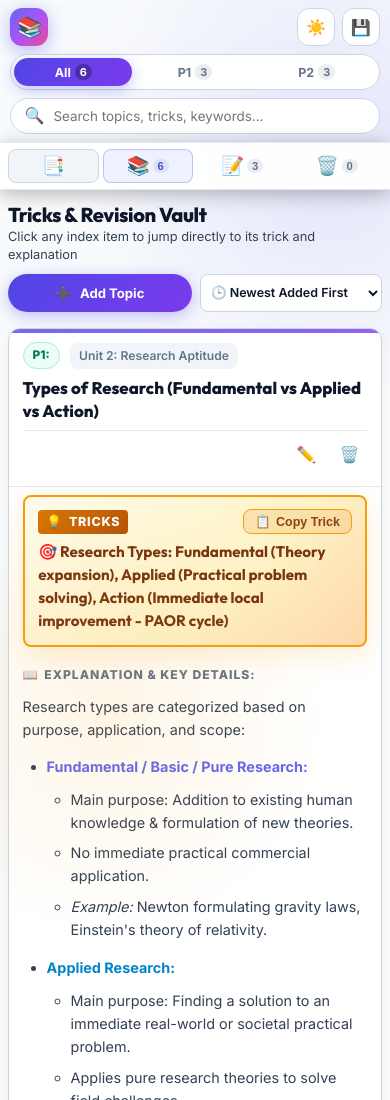
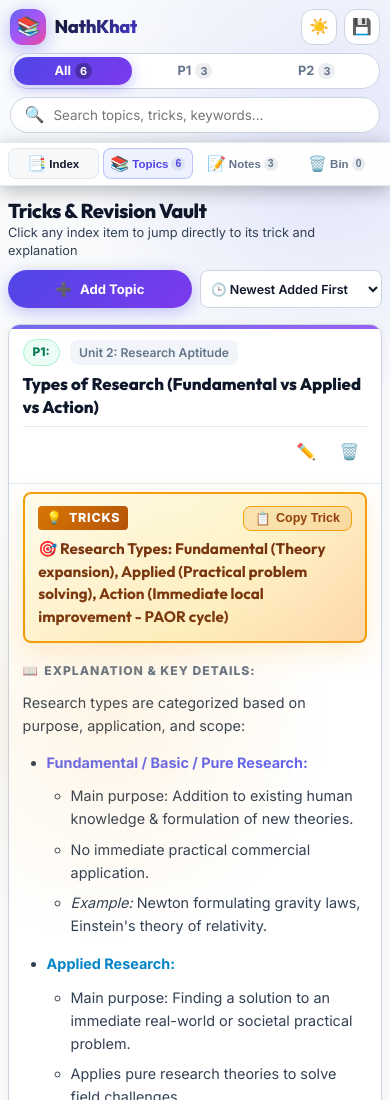
Before and after one commit to SafuraPatel/nathkhat-tricks, a plain HTML site: page index.html in a window 390 px wide. Shown: the top 1100 px of the page. Drawn offline with Linux system fonts and the light colour scheme.

Commit message:
Fix mobile view: cache busting, fail-safe seed data hydration, single-line tabs and crisp branded header

```diff
--- a/css/style.css
+++ b/css/style.css
@@ -542,14 +542,21 @@ body::after {
   display: none;
   align-items: center;
   gap: 0.4rem;
-  padding: 6px 12px;
-  border-radius: var(--radius-sm);
-  background: var(--bg-surface-elevated);
-  border: 1px solid var(--border-card);
-  color: var(--text-main);
-  font-size: 0.82rem;
+  padding: 8px 14px;
+  border-radius: var(--radius-md);
+  background: rgba(148, 163, 184, 0.08);
+  border: 1px solid var(--border-subtle);
+  color: var(--text-main);
+  font-size: 0.88rem;
   font-weight: 700;
   cursor: pointer;
+  transition: var(--transition);
+}
+
+.sidebar-toggle-btn:hover {
+  background: rgba(148, 163, 184, 0.16);
+  border-color: var(--primary);
+  color: var(--primary);
 }
 
 .stats-pill {
@@ -1958,7 +1965,7 @@ html, body {
       "filters filters"
       "search search" !important;
     gap: 0.5rem 0.5rem !important;
-    padding: 0.5rem 0.65rem !important;
+    padding: 0.55rem 0.65rem !important;
     width: 100% !important;
     max-width: 100vw !important;
     box-sizing: border-box !important;
@@ -1968,20 +1975,35 @@ html, body {
     grid-area: brand !important;
     display: flex !important;
     align-items: center !important;
-    gap: 0 !important;
+    gap: 0.5rem !important;
     min-width: 0 !important;
     cursor: pointer !important;
   }
 
-  /* Show ONLY icon in Header brand on mobile */
+  /* Display Brand Name & Icon on Mobile (hide long tagline only) */
   .brand-text-col {
+    display: flex !important;
+    flex-direction: column !important;
+    justify-content: center !important;
+    min-width: 0 !important;
+  }
+
+  .brand-name {
+    font-size: 1.15rem !important;
+    line-height: 1.1 !important;
+    font-weight: 800 !important;
+    letter-spacing: -0.02em !important;
+    white-space: nowrap !important;
+  }
+
+  .brand-tagline {
     display: none !important;
   }
 
   .brand-icon-box {
-    width: 38px !important;
-    height: 38px !important;
-    font-size: 1.25rem !important;
+    width: 36px !important;
+    height: 36px !important;
+    font-size: 1.2rem !important;
     flex-shrink: 0 !important;
   }
 
@@ -1994,8 +2016,8 @@ html, body {
   }
 
   .btn-icon {
-    width: 38px !important;
-    height: 38px !important;
+    width: 36px !important;
+    height: 36px !important;
     font-size: 1rem !important;
     flex-shrink: 0 !important;
   }
@@ -2016,7 +2038,7 @@ html, body {
     min-width: 0 !important;
     justify-content: center !important;
     padding: 6px 4px !important;
-    font-size: 0.78rem !important;
+    font-size: 0.8rem !important;
     gap: 4px !important;
     box-sizing: border-box !important;
   }
@@ -2043,7 +2065,7 @@ html, body {
     display: none !important;
   }
 
-  /* Sticky Navigation Bar: Show ONLY icons & badges on mobile */
+  /* Sticky Navigation Bar: Single-Line 4 Tabs on Mobile */
   .top-sticky-wrapper {
     position: static !important;
     box-shadow: none !important;
@@ -2079,7 +2101,12 @@ html, body {
   }
 
   .tab-label {
-    display: none !important;
+    display: inline-block !important;
+    font-size: 0.72rem !important;
+    font-weight: 700 !important;
+    white-space: nowrap !important;
+    overflow: hidden !important;
+    text-overflow: ellipsis !important;
   }
 
   .nav-tab-btn, .sidebar-toggle-btn {
@@ -2090,19 +2117,37 @@ html, body {
     justify-content: center !important;
     gap: 3px !important;
     padding: 7px 2px !important;
-    font-size: 1.05rem !important;
+    font-size: 0.82rem !important;
     border-radius: var(--radius-sm) !important;
     box-sizing: border-box !important;
+    border: 1px solid transparent !important;
+    background: transparent !important;
+  }
+
+  .sidebar-toggle-btn {
+    background: rgba(148, 163, 184, 0.08) !important;
+    border-color: var(--border-subtle) !important;
+    color: var(--text-main) !important;
+  }
+
+  .nav-tab-btn.active {
+    color: var(--primary) !important;
+    background: var(--primary-light) !important;
+    border-color: rgba(99, 102, 241, 0.35) !important;
   }
 
   .tab-icon {
-    font-size: 1.15rem !important;
+    font-size: 0.95rem !important;
     line-height: 1 !important;
+    flex-shrink: 0 !important;
   }
 
   .tab-badge {
-    font-size: 0.7rem !important;
-    padding: 1px 5px !important;
+    font-size: 0.65rem !important;
+    padding: 1px 4px !important;
+    border-radius: 999px !important;
+    line-height: 1.2 !important;
+    flex-shrink: 0 !important;
   }
 
   /* Main Stage on Mobile: 100% fluid, zero overflow */
--- a/index.html
+++ b/index.html
@@ -16,7 +16,7 @@
     rel="stylesheet">
 
   <!-- Main Stylesheet -->
-  <link rel="stylesheet" href="css/style.css">
+  <link rel="stylesheet" href="css/style.css?v=2.2">
 </head>
 
 <body>
@@ -92,12 +92,12 @@
 
         <button type="button" class="nav-tab-btn active" data-view="topicsView" id="tabTopicsView" role="tab" title="Topics &amp; Tricks">
           <span class="tab-icon">📚</span>
-          <span class="tab-label">Topics &amp; Tricks</span>
+          <span class="tab-label">Topics</span>
           <span class="tab-badge" id="activeTopicsBadge">0</span>
         </button>
         <button type="button" class="nav-tab-btn" data-view="notepadView" id="tabNotepadView" role="tab" title="Notepad">
           <span class="tab-icon">📝</span>
-          <span class="tab-label">Notepad</span>
+          <span class="tab-label">Notes</span>
           <span class="tab-badge" id="notesCountBadge">0</span>
         </button>
         <button type="button" class="nav-tab-btn" data-view="binView" id="tabBinView" role="tab" title="Recycle Bin">
@@ -531,8 +531,8 @@
   <div class="toast-container" id="toastContainer" aria-live="polite"></div>
 
   <!-- Application Logic Scripts -->
-  <script src="js/seed-data.js"></script>
-  <script src="js/app.js"></script>
+  <script src="js/seed-data.js?v=2.2"></script>
+  <script src="js/app.js?v=2.2"></script>
 </body>
 
 </html>
--- a/js/app.js
+++ b/js/app.js
@@ -146,6 +146,7 @@ const DOM = {
    ========================================================================== */
 
 function initApp() {
+  try {
     loadStoredData();
     setupEventListeners();
     applyTheme(STATE.theme);
@@ -154,6 +155,9 @@ function initApp() {
     renderTopics();
     renderNotepad();
     renderBin();
+  } catch (err) {
+    console.error('NathKhat initialization error:', err);
+  }
 }
 
 function loadStoredData() {
@@ -170,13 +174,20 @@ function loadStoredData() {
   if (savedTopics) {
     try {
       STATE.topics = JSON.parse(savedTopics);
+      if (!Array.isArray(STATE.topics) || STATE.topics.length === 0) {
+        if (typeof SEED_TOPICS !== 'undefined' && SEED_TOPICS.length > 0) {
+          STATE.topics = [...SEED_TOPICS];
+          saveTopics();
+        }
+      }
     } catch (e) {
       console.error('Failed to parse stored topics, loading seed data.', e);
-      STATE.topics = [...SEED_TOPICS];
+      STATE.topics = typeof SEED_TOPICS !== 'undefined' ? [...SEED_TOPICS] : [];
+      saveTopics();
     }
   } else {
     // Initial Seed Data
-    STATE.topics = [...SEED_TOPICS];
+    STATE.topics = typeof SEED_TOPICS !== 'undefined' ? [...SEED_TOPICS] : [];
     saveTopics();
   }
 
@@ -195,8 +206,15 @@ function loadStoredData() {
   if (savedNotes) {
     try {
       STATE.notes = JSON.parse(savedNotes);
+      if (!Array.isArray(STATE.notes) || STATE.notes.length === 0) {
+        if (typeof SEED_NOTES !== 'undefined' && SEED_NOTES.length > 0) {
+          STATE.notes = [...SEED_NOTES];
+          saveNotes();
+        }
+      }
     } catch (e) {
-      STATE.notes = [];
+      STATE.notes = typeof SEED_NOTES !== 'undefined' ? [...SEED_NOTES] : [];
+      saveNotes();
     }
   } else {
     // Check if user has legacy raw notepad text to migrate
@@ -1574,5 +1592,9 @@ function setupEventListeners() {
   setupRichTextEditor();
 }
 
-// Kickstart App on DOM Ready
+// Kickstart App on DOM Ready or immediately if document is already ready
+if (document.readyState === 'loading') {
   document.addEventListener('DOMContentLoaded', initApp);
+} else {
+  initApp();
+}
```
Also changed, not shown: netlify.toml. Lines whose indentation alone changed are shown as unchanged.
